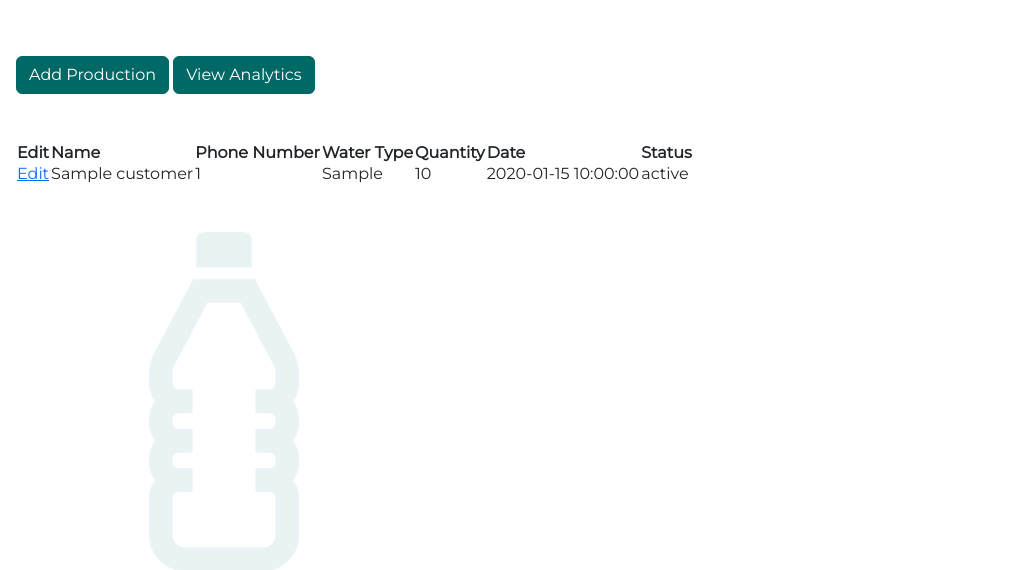
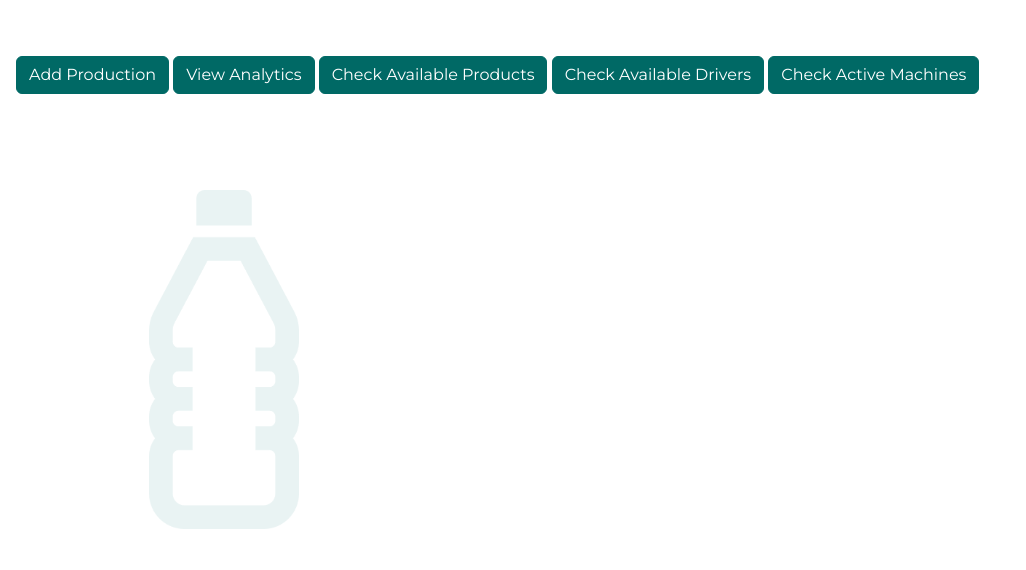
Before and after one commit to lagra-iku/aqua_manager, a Flask app: template templates/admin/home.html in a window 1280 px wide. Shown: the part 319-889 px from the top of the page, without its empty margins (0-1026 px from the left). Run offline with Flask 3, Linux system fonts and the light colour scheme; the template is opened without the code that fills it: most values are stand-ins (such as "Sample title", 1, 10 or a date in 2020).

Commit message:
Added More Functionalities

```diff
--- a/templates/admin/home.html
+++ b/templates/admin/home.html
@@ -15,36 +15,11 @@
         <div class="action-buttons">
             <a href="{{ url_for('add_production') }}" class="btn btn-primary">Add Production</a>
             <a href="{{ url_for('dashboard') }}" class="btn btn-primary">View Analytics</a>
+            <a href="{{ url_for('dashboard') }}" class="btn btn-primary">Check Available Products</a>
+            <a href="{{ url_for('dashboard') }}" class="btn btn-primary">Check Available Drivers</a>
+            <a href="{{ url_for('dashboard') }}" class="btn btn-primary">Check Active Machines</a>
         </div>
         <br><br>
-        <!-- Customer List Table -->
-        <table class="customer-list">
-            <thead>
-                <tr>
-                    <th>Edit</th>
-                    <th>Name</th>
-                    <th>Phone Number</th>
-                    <th>Water Type</th>
-                    <th>Quantity</th>
-                    <th>Date</th>
-                    <th>Status</th>
-                </tr>
-            </thead>
-            <tbody>
-                <!-- Add customer data dynamically here -->
-                {% for customer in entry %}
-                    <tr>
-                        <td><a href="{{ url_for('edit_entry')}}">Edit</a></td>
-                        <td>{{ customer.name }}</td>
-                        <td>{{ customer.phone_number }}</td>
-                        <td>{{ customer.water_type }}</td>
-                        <td>{{ customer.quantity }}</td>
-                        <td>{{ customer.date }}</td>
-                        <td>{{ customer.status }}</td>
-                    </tr>
-                {% endfor %}
-            </tbody>
-        </table>
         <div class="col-sm-4 order-sm-last text-center my-5">
             <img src="../static/images/bg_bottle.png" alt="" class="sm-image d-none d-lg-block d-xl-block d-xxl-block">
         </div>
```
Also changed, not shown: templates/admin/production_content.html (+6 -6 lines).
